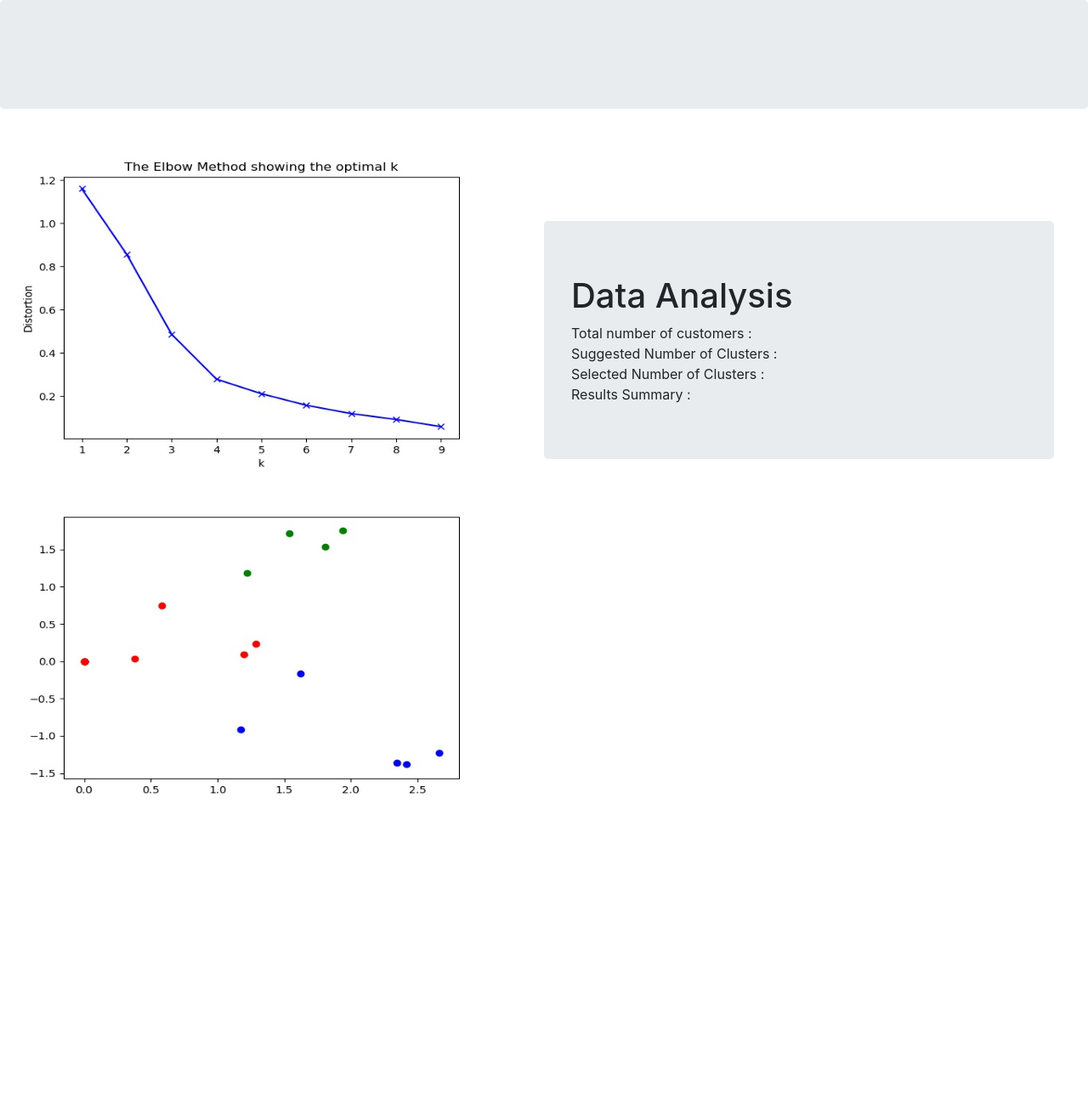
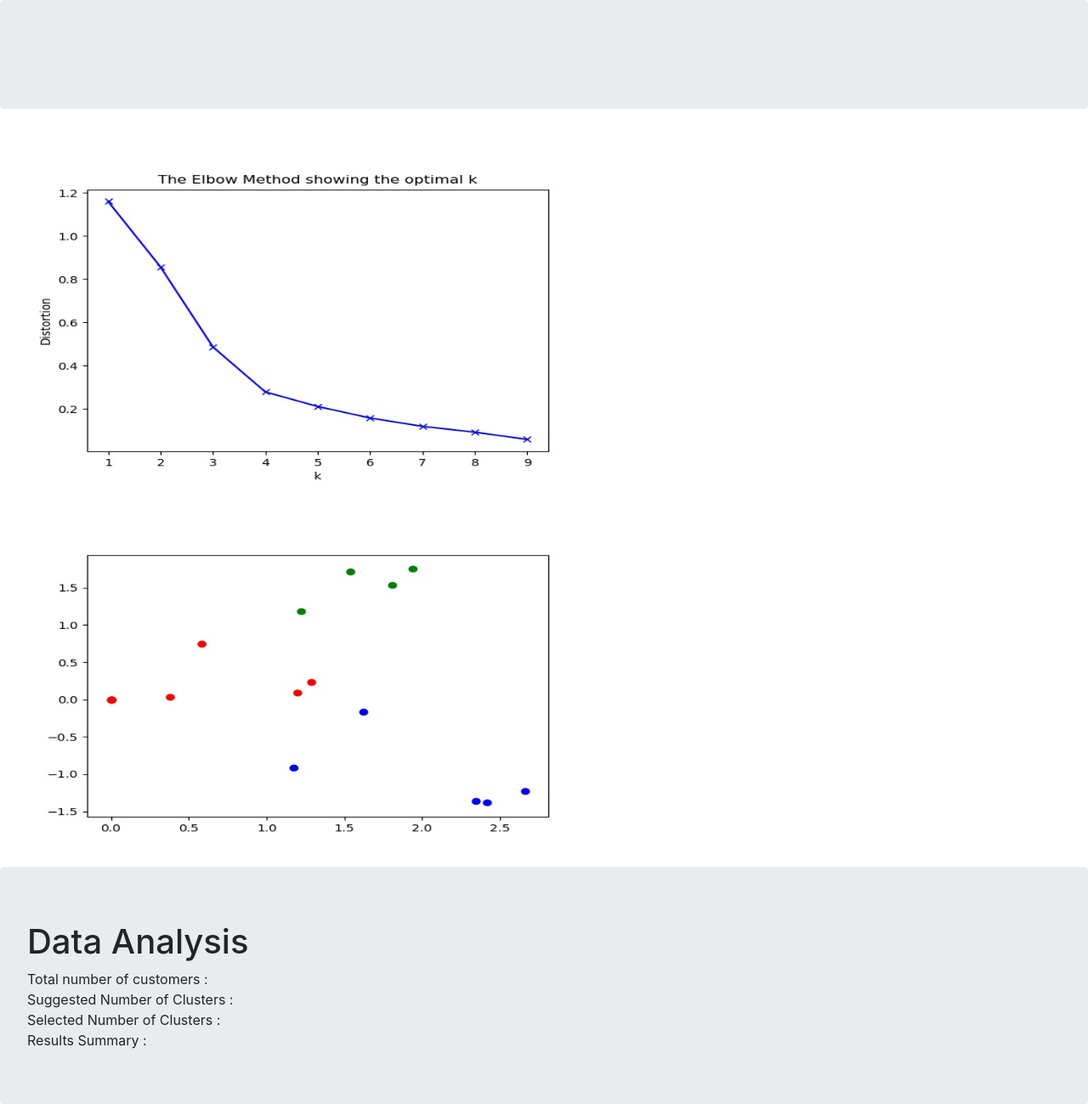
Before and after one commit to Adarsh-Shrivastava-001/Codeutasava3.0, a Django app: template pycoders/templates/data_analysis/user_cluster.html in a window 1280 px wide. Shown: the top 1299 px of the page at 85% size. Before the commit the page ends 934 px from the top, so only its background shows below. Run offline with Django 3.2, Linux system fonts and the light colour scheme; the template is opened without the code that fills it, so the values that code supplies are empty; some libraries are stand-ins or nearby versions.

Commit message:
locall changes

```diff
--- a/pycoders/static/css/mycss.css
+++ b/pycoders/static/css/mycss.css
@@ -9,10 +9,11 @@
 .block1 {
 	float : left;
 	height: 500px;
-	width : 400px;
+	width : 600px;
 }
 
 .graph1 {
 	height:400px;
-	width:600px;
+	width:700px;
+	margin: 15px;
 }
--- a/pycoders/templates/data_analysis/user_cluster.html
+++ b/pycoders/templates/data_analysis/user_cluster.html
@@ -8,12 +8,13 @@
 
 </head>
 <body>
+
 	<div class="jumbotron"></div>
-	<div class ="block1">
-	<img src="{% static 'graphs/essence_elbow.jpg' %}" class="graph1"><br>
+	<div >
+	<img src="{% static 'graphs/essence_elbow.jpg' %}" class="graph1">
 	<img src="{% static 'graphs/essence_clusters.jpg' %}" class="graph1">
 	</div>
-	<div class="block2">
+	<div >
 		<div class="jumbotron">
 				<h1>Data Analysis</h1>
 
```
Also changed, not shown: pycoders/static/graphs/essence_elbow.jpg.
